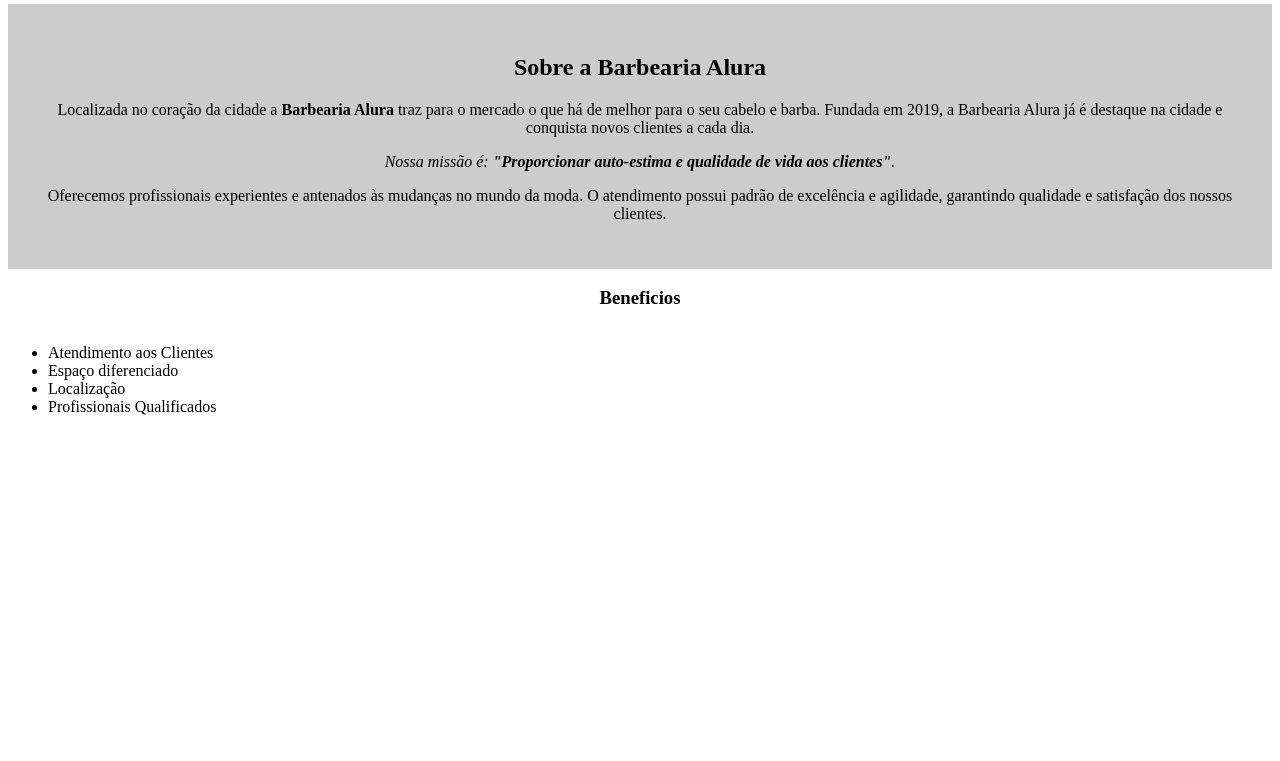
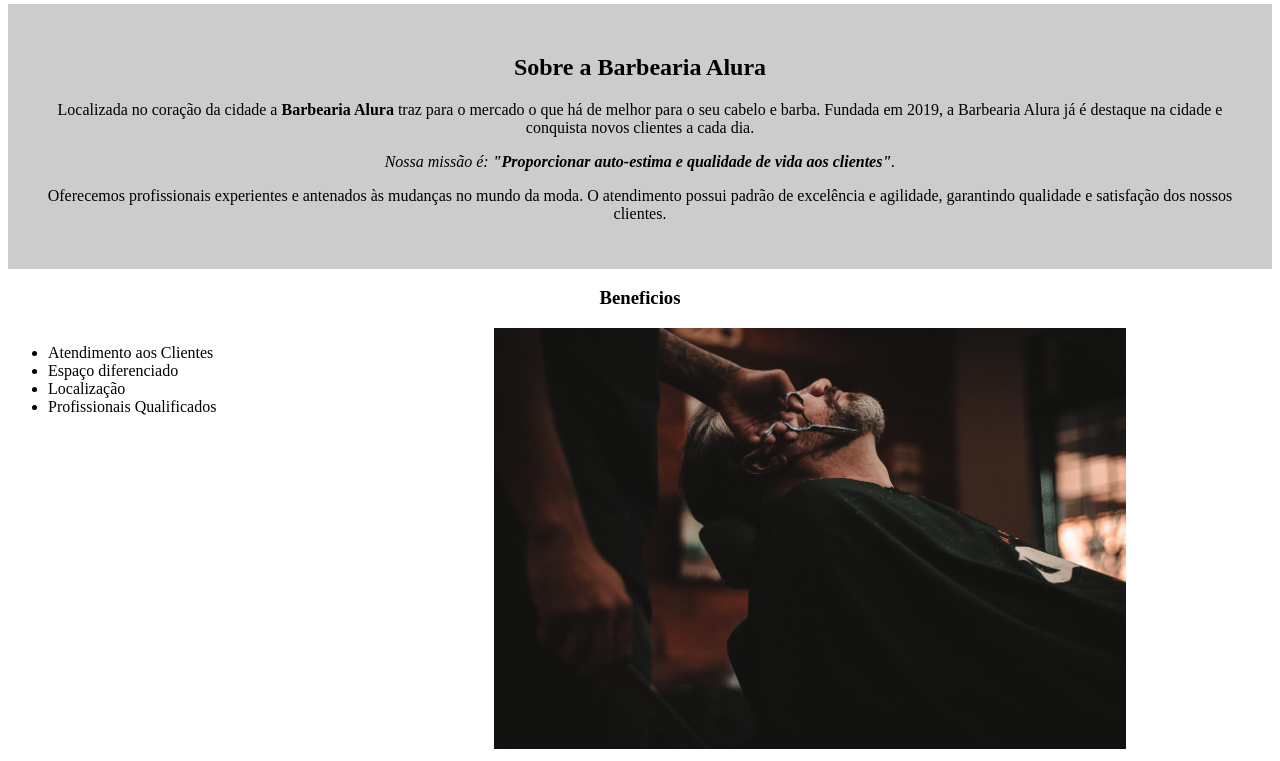
Before and after one commit to moraisvinicius/sitealura, a plain HTML site: page index.html in a window 1280 px wide. Shown: the part 554-1315 px from the top of the page. Before the commit the page ends 994 px from the top, so only its background shows below. Drawn offline with Linux system fonts and the light colour scheme.

Commit message:
Update index.html

```diff
--- a/index.html
+++ b/index.html
@@ -39,7 +39,7 @@
                 <li class="itens">Profissionais Qualificados</li>
             </ul>
 
-            <img sic="beneficios.jpg" class="imagembeneficios">
+            <img src="beneficios.jpg" class="imagembeneficios">
             </div>
     </body>
 </html>
```
